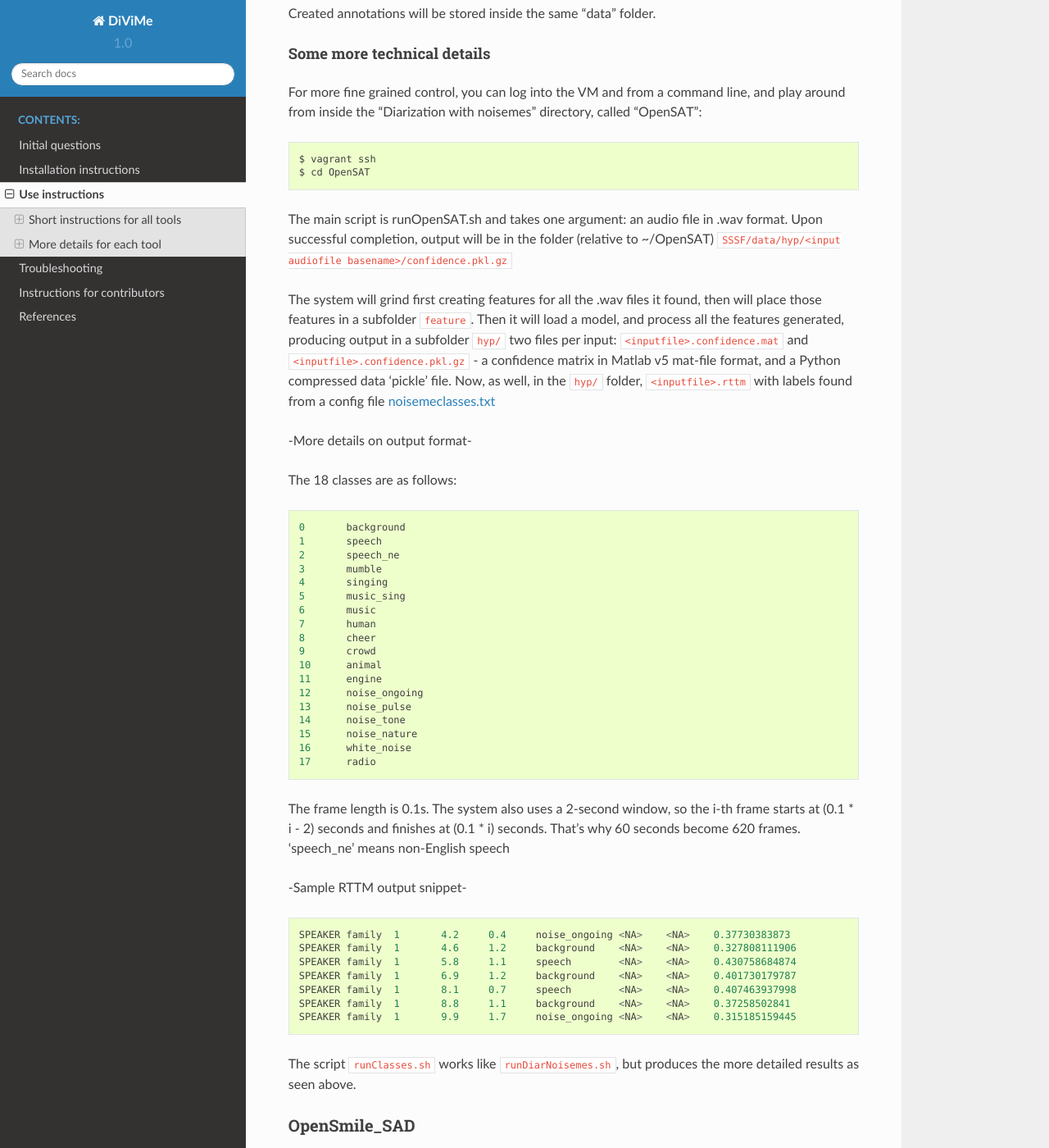
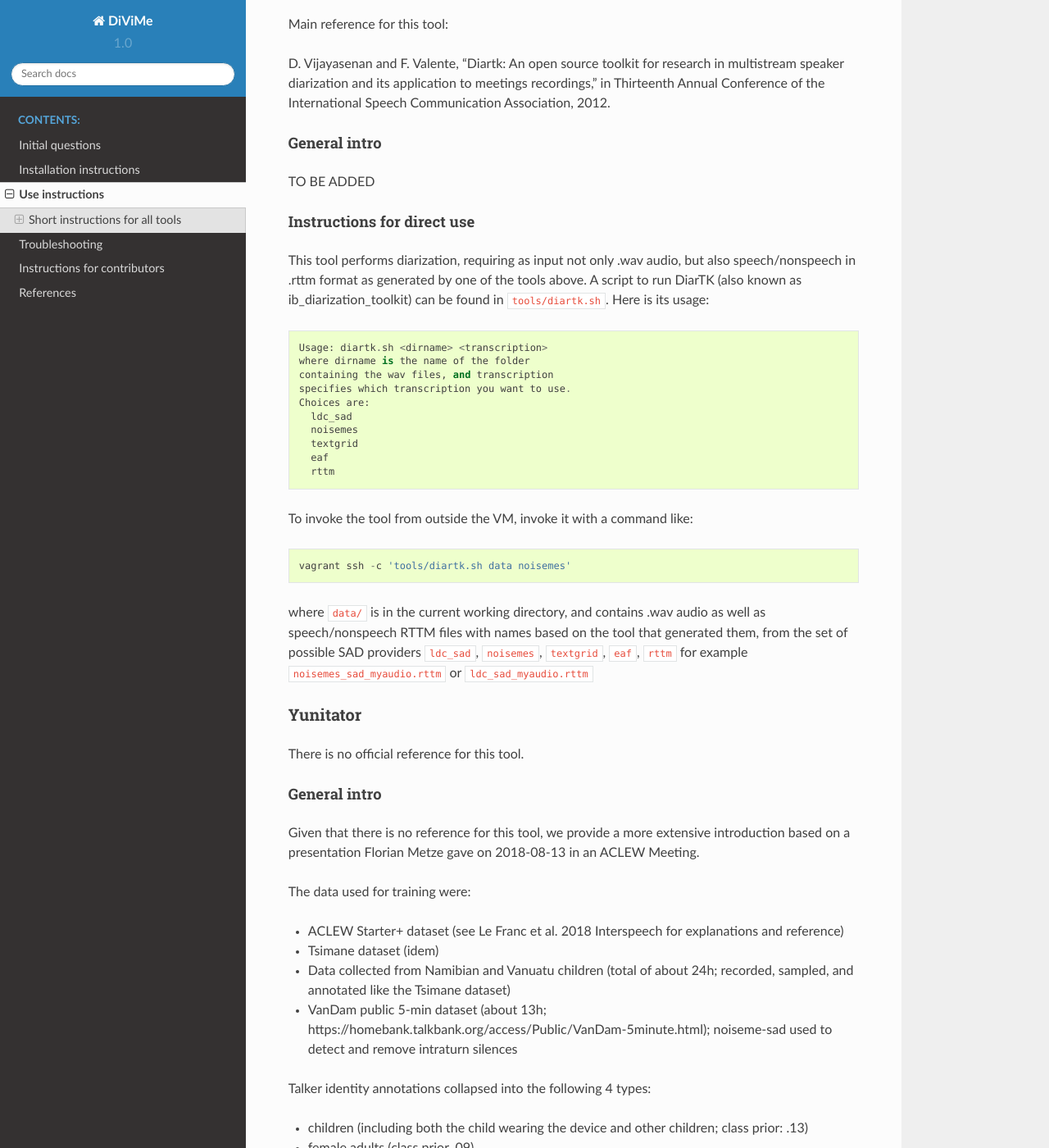
Before and after one commit to srvk/DiViMe, a Sphinx documentation site: the page built from docs/source/usage.md, in a window 1280 px wide and 1400 px high, scrolled down 4883 px. Shown: the whole window at 82% size. Built offline with Sphinx 7.4.7 and the Read the Docs theme 2.0.0, drawn with Linux system fonts in a browser that asks for light colours; pages that are not in the unit, such as notebooks, are missing from menus; some of the changed text lies outside the part shown.

Commit message:
reorganizing

````diff
--- a/docs/source/index.rst
+++ b/docs/source/index.rst
@@ -13,6 +13,7 @@ Welcome to DiViMe's documentation!
    initial_questions
    install
    usage
+      noisemes_sad.md
    troubleshoot
    instructions_for_contributors
    references
--- a/docs/source/usage.md
+++ b/docs/source/usage.md
@@ -101,126 +101,8 @@ Reference for the ACLEW Starter dataset:
 
 Bergelson, E., Warlaumont, A., Cristia, A., Casillas, M., Rosemberg, C., Soderstrom, M., Rowland, C., Durrant, S. & Bunce, J. (2017). Starter-ACLEW. Databrary. Retrieved August 15, 2018 from http://doi.org/10.17910/B7.390.
 
-## More details for each tool
 
-### LDC_SAD
-
-Main reference for this tool:
-
-Ryant, N. (2018). LDC SAD. https://github.com/Linguistic-Data-Consortium, accessed: 2018-06-17.
-
-#### General intro
-
-LDC SAD relies on HTK (Young et al., 2002) to band-pass filter and extract PLP features, prior to applying a broad phonetic class recognizer trained on the Buckeye Corpus (Pitt et al., 2002) using a GMM-HMM model. An official release by the LDC is currently in the works.
-
-
-Associated references:
-Young, S., Evermann, G., Gales, M., Hain, T. , Kershaw, D., Liu, X., Moore, G., Odell, J., Ollason, D., Povey,D. et al. (2002) The HTK book. Cambridge University Engineering Department.
-Pitt, M. A., Johnson, K., Hume, E., Kiesling, S., &  Raymond, W. (2005). The Buckeye corpus of conversational speech: labeling conventions and a test of transcriber reliability. Speech Communication, 45(1), 89–95.
-
-### Noisemes_sad
-
-Main reference for this tool:
-
-Wang, Y., Neves, L., & Metze, F. (2016, March). Audio-based multimedia event detection using deep recurrent neural networks. In Acoustics, Speech and Signal Processing (ICASSP), 2016 IEEE International Conference on (pp. 2742-2746). IEEE. [pdf](http://www.cs.cmu.edu/~yunwang/papers/icassp16.pdf)
-
-
-#### General intro
-
-This system will classify slices of the audio recording into one of 17 noiseme classes:
-
--	background
--	speech
--	speech non English
--	mumble
--	singing	alone
--	music + singing
--	music alone
--	human sounds
--	cheer
--	crowd sounds
--	animal sounds
--	engine
--	noise_ongoing
--	noise_pulse
--	noise_tone
--	noise_nature
--	white_noise
--	radio
-
-
-#### Instructions for direct use (ATTENTION, MAY BE OUTDATED)
-
-You can analyze just one file as follows. Imagine that <$MYFILE> is the name of the file you want to analyze, which you've put inside the `data/` folder in the current working directory.
-
-```
-$ vagrant ssh -c "OpenSAT/runOpenSAT.sh data/<$MYFILE>"
-```
-
-You can also analyze a group of files as follows:
-
-```
-$ vagrant ssh -c "OpenSAT/runDiarNoisemes.sh data/"
-```
-
-This will analyze all .wav's inside the "data" folder.
-
-Created annotations will be stored inside the same "data" folder.
-
-#### Some more technical details
-
-For more fine grained control, you can log into the VM and from a command line, and play around from inside the "Diarization with noisemes" directory, called "OpenSAT":
-
-```
-$ vagrant ssh
-$ cd OpenSAT
-```
-
-The main script is runOpenSAT.sh and takes one argument: an audio file in .wav format.
-Upon successful completion, output will be in the folder (relative to ~/OpenSAT)
-`SSSF/data/hyp/<input audiofile basename>/confidence.pkl.gz`
-
-The system will grind first creating features for all the .wav files it found, then will place those features in a subfolder `feature`. Then it will load a model, and process all the features generated, producing output in a subfolder `hyp/` two files per input: `<inputfile>.confidence.mat` and `<inputfile>.confidence.pkl.gz` - a confidence matrix in Matlab v5 mat-file format, and a Python compressed data 'pickle' file. Now, as well, in the `hyp/` folder, `<inputfile>.rttm` with labels found from a config file [noisemeclasses.txt](https://github.com/riebling/OpenSAT/blob/master/noisemeclasses.txt)
-
--More details on output format-
-
-The 18 classes are as follows:
-```
-0	background
-1	speech
-2	speech_ne
-3	mumble
-4	singing
-5	music_sing
-6	music
-7	human
-8	cheer
-9	crowd
-10	animal
-11	engine
-12	noise_ongoing
-13	noise_pulse
-14	noise_tone
-15	noise_nature
-16	white_noise
-17	radio
-```
-The frame length is 0.1s. The system also uses a 2-second window, so the i-th frame starts at (0.1 * i - 2) seconds and finishes at (0.1 * i) seconds. That's why 60 seconds become 620 frames. 'speech_ne' means non-English speech
-
--Sample RTTM output snippet-
-```
-SPEAKER family  1       4.2     0.4     noise_ongoing <NA>    <NA>    0.37730383873
-SPEAKER family  1       4.6     1.2     background    <NA>    <NA>    0.327808111906
-SPEAKER family  1       5.8     1.1     speech        <NA>    <NA>    0.430758684874
-SPEAKER family  1       6.9     1.2     background    <NA>    <NA>    0.401730179787
-SPEAKER family  1       8.1     0.7     speech        <NA>    <NA>    0.407463937998
-SPEAKER family  1       8.8     1.1     background    <NA>    <NA>    0.37258502841
-SPEAKER family  1       9.9     1.7     noise_ongoing <NA>    <NA>    0.315185159445
-```
-
-The script `runClasses.sh` works like `runDiarNoisemes.sh`, but produces the more detailed results as seen above.
-
-### OpenSmile_SAD
+##### OpenSmile_SAD
 
 Main references for this tool:
 
````
Also changed, not shown: docs/source/ldc_sad.md (added, +14 -0 lines), docs/source/noisemes_sad.md (added, +115 -0 lines).
